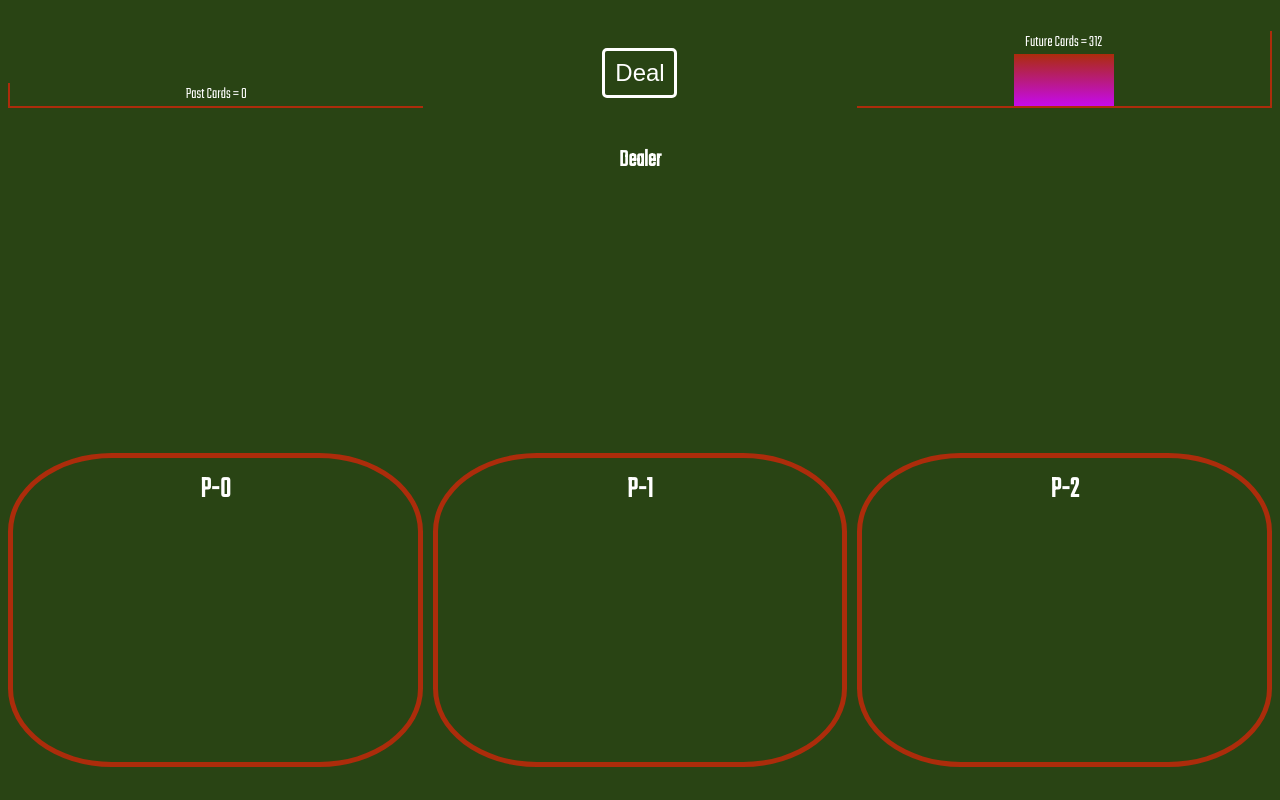
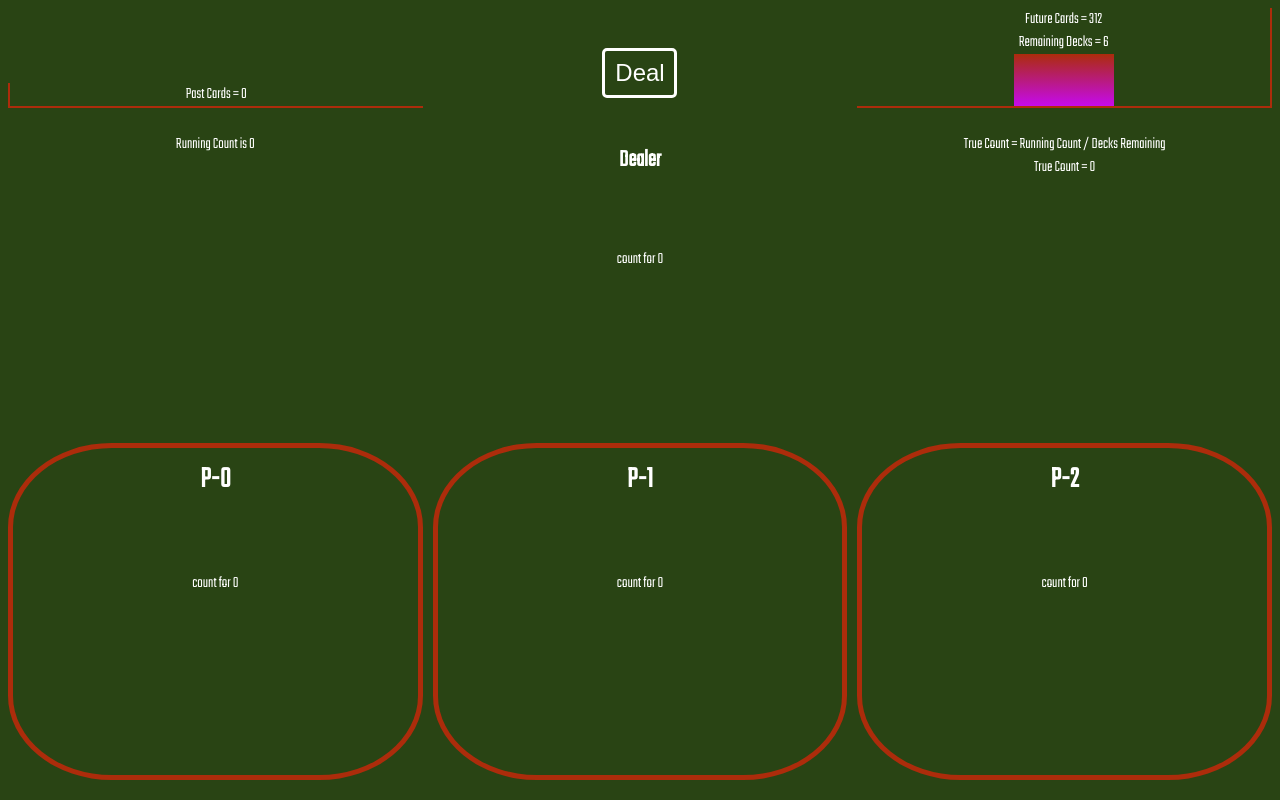
Before and after one commit to ElijahAdams/truecount21, an Angular app: page / in a window 1280 px wide. Built offline with nearby package versions, Linux system fonts and the light colour scheme.

Commit message:
adding count values for each hand, the running count and true count, adding for all dealer and player actions

```diff
--- a/src/app/app.component.html
+++ b/src/app/app.component.html
@@ -11,14 +11,22 @@
       <button *ngIf="!hasStarted" class="dealButton" (click)="startRound()">Deal</button>
     </div>
     <div class="futureShoot">
-      <span>Future Cards = {{sixDeckCardArray.length}}</span>
+      <p>Future Cards = {{sixDeckCardArray.length}}</p>
+      <p>Remaining Decks = {{decksRemaining}}</p>
       <p class="futureRectangle"></p>
     </div>
   </div>
 
   <div class="dealer">
-    <h2>Dealer</h2>
-    <app-playing-hand [player]="dealer" ></app-playing-hand>
+    <div>Running Count is {{runningCount}}</div>
+    <div>
+      <h2>Dealer</h2>
+      <app-playing-hand [player]="dealer" ></app-playing-hand>
+    </div>
+    <div>
+      <p>True Count = Running Count / Decks Remaining</p>
+      <p>True Count = {{trueCount}}</p>
+    </div>
   </div>
 
   <div class="players">
--- a/src/app/app.component.scss
+++ b/src/app/app.component.scss
@@ -35,8 +35,12 @@
   background-image: linear-gradient(#ac2c0b, #c50aed);
   margin: auto;
 }
-
-
+.dealer {
+  display: grid;
+  grid-template-columns: repeat(auto-fit, minmax(300px, 1fr));
+  grid-gap: 10px;
+  min-height: 100px;
+}
 
 .players {
   display: grid;
--- a/src/app/app.component.ts
+++ b/src/app/app.component.ts
@@ -8,27 +8,34 @@ import {DealingService} from './dealing.service';
   styleUrls: ['./app.component.scss']
 })
 export class AppComponent implements OnInit {
-
   /* Black jack dealing order
     1. deal 1 card to players first face up.
     2. deal 1 card to dealer face down
     3. deal 2nd card to players face up
     4. deal 2nd card to dealer face up
    */
-
+  /* Formula for Card counting.
+    (10 through A) = - 1, (2 through 6) = + 1
+    remaining Decks = Number of future cards / 52
+    Running Count/ Number of Decks Remaining = true count
+   */
+  // Display betting units.
   players = [
-    {num: 0, hand: [], isTurn: false, win: '', isDealer: false},
-    {num: 1, hand: [], isTurn: false, win: '', isDealer: false},
-    {num: 2, hand: [], isTurn: false, win: '', isDealer: false}
+    {num: 0, hand: [], isTurn: false, win: '', isDealer: false, count: 0},
+    {num: 1, hand: [], isTurn: false, win: '', isDealer: false, count: 0},
+    {num: 2, hand: [], isTurn: false, win: '', isDealer: false, count: 0}
     ];
-  dealer = {num: this.players.length, hand: [], isTurn: false, win: '', isDealer: true};
+  dealer = {num: this.players.length, hand: [], isTurn: false, win: '', isDealer: true, count: 0};
   dealerTotal;
   singleDeckCardArray = ['2', '3', '4', '5', '6', '7', '8', '9', '10', 'J', 'Q', 'K', 'A'];
   suites = ['spades', 'clubs', 'hearts', 'diamonds'];
   sixDeckCardArray = [];
   pastCardsLength = 0;
   hasStarted = false;
-  actionReady = false;
+  runningCount = 0;
+  trueCount = 0;
+  decksRemaining = 6;
+  cardsInDeck = 52;
   constructor(private dealingService: DealingService, private totalBody: ElementRef) {
   }
   ngOnInit() {
@@ -70,11 +77,11 @@ export class AppComponent implements OnInit {
   }
   tableReset() {
     this.players = [
-      {num: 0, hand: [], isTurn: false, win: '', isDealer: false},
-      {num: 1, hand: [], isTurn: false, win: '', isDealer: false},
-      {num: 2, hand: [], isTurn: false, win: '', isDealer: false}
+      {num: 0, hand: [], isTurn: false, win: '', isDealer: false, count: 0},
+      {num: 1, hand: [], isTurn: false, win: '', isDealer: false, count: 0},
+      {num: 2, hand: [], isTurn: false, win: '', isDealer: false, count: 0}
     ];
-    this.dealer = {num: this.players.length, hand: [], isTurn: false, win: '', isDealer: true};
+    this.dealer = {num: this.players.length, hand: [], isTurn: false, win: '', isDealer: true, count: 0};
     this.dealerTotal = '';
   }
 
@@ -93,7 +100,9 @@ export class AppComponent implements OnInit {
       await this.delayedCardDeal(player);
     }
     await this.delayedCardDeal(this.dealer);
-    // this.dealer.hand.push({ card: 'A', suite: 'spades', value: 11});
+    this.initialHandCount();
+    this.initialCount1Card(this.dealer, 1);
+    this.addRunningCountAfterInitialHandDeal();
     this.dealerTotal = this.dealer.hand.reduce(this.dealingService.addCards, {value: 0}).value;
     // if dealer has blackjack check pushes and go to next round;
     if (this.dealerTotal === 21 ) {
@@ -118,7 +127,9 @@ export class AppComponent implements OnInit {
   }
 
   hit(event) {
-    this.players[event].hand.push(this.deal());
+    const card = this.deal();
+    this.players[event].hand.push(card);
+    this.updateCardCount(this.players[event], card);
     const playerTotal = this.checkAndModifyAces(this.players[event]);
     if (playerTotal > 21) {
       this.nextPlayerTurn(event);
@@ -128,7 +139,9 @@ export class AppComponent implements OnInit {
     }
   }
   doubleDown(event) {
-    this.players[event].hand.push(this.deal());
+    const card = this.deal();
+    this.players[event].hand.push(card);
+    this.updateCardCount(this.players[event], card);
     this.checkAndModifyAces(this.players[event]);
     this.nextPlayerTurn(event);
   }
@@ -140,7 +153,8 @@ export class AppComponent implements OnInit {
       hand: [this.players[playerNum].hand[1]],
       isTurn: false,
       win: '',
-      isDealer: false
+      isDealer: false,
+      count: 0
     };
     this.players.splice(nextPlayerNum, 0, splitPlayer);
     this.players[playerNum].hand.pop();
@@ -148,8 +162,18 @@ export class AppComponent implements OnInit {
       this.players[i].num = this.players[i].num + 1;
     }
     this.dealer.num = this.players.length;
-    await this.delayedCardDeal(this.players[playerNum]);
-    await this.delayedCardDeal(this.players[nextPlayerNum]);
+    // this.delayedCardDeal(this.players[playerNum]);
+    this.initialCount1Card(this.players[playerNum], 0);
+    await this.delay();
+    const card1 = this.deal();
+    this.players[playerNum].hand.push(card1);
+    this.updateCardCount(this.players[playerNum], card1);
+    // await this.delayedCardDeal(this.players[nextPlayerNum]);
+    this.initialCount1Card(this.players[nextPlayerNum], 0);
+    await this.delay();
+    const card2 = this.deal();
+    this.players[nextPlayerNum].hand.push(card2);
+    this.updateCardCount(this.players[nextPlayerNum], card2);
     this.players[playerNum].isTurn = true;
     if (this.players[playerNum].hand.reduce(this.dealingService.addCards, {value: 0}).value === 21) {
       this.nextPlayerTurn(playerNum);
@@ -164,7 +188,43 @@ export class AppComponent implements OnInit {
     this.setShoots();
     return cardDelt;
   }
-
+  initialHandCount() {
+    for (const player of this.players) {
+      let count = 0;
+      player.hand.forEach(card => {
+        count = this.cardCountValue(card);
+        player.count += count;
+      });
+    }
+  }
+  initialCount1Card(player, cardNum) {
+    let count = this.cardCountValue(player.hand[cardNum]);
+    player.count = count;
+  }
+  addRunningCountAfterInitialHandDeal() {
+    let runningCount = this.dealer.count;
+    this.players.forEach(player => {
+      runningCount += player.count;
+    });
+    this.runningCount += runningCount;
+  }
+  updateCardCount(player, card) {
+    let count = this.cardCountValue(card);
+    this.runningCount += count;
+    player.count += count;
+  }
+  cardCountValue(card) {
+    let count = 0;
+    if ((/[a-zA-Z]/).test(card.card)) {
+      count = count - 1;
+    } else if (card.value === 10 ) {
+      count = count - 1;
+    }
+    if (card.value < 7) {
+      count = count  + 1;
+    }
+    return count;
+  }
   nextPlayerTurn(playerNum) {
     const nextPlayer =  playerNum + 1;
     if (playerNum > -1) {
@@ -213,11 +273,16 @@ export class AppComponent implements OnInit {
     if (this.dealer.isDealer) {
       await this.delay();
       this.dealer.isDealer = false;
+      this.updateCardCount(this.dealer, this.dealer.hand[0]);
     }
+
     if (this.allPlayersBust()) {
       this.determineWinners();
     } else if (this.dealerTotal < 17) {
-      await this.delayedCardDeal(this.dealer);
+      await this.delay();
+      const card = this.deal();
+      this.dealer.hand.push(card);
+      this.updateCardCount(this.dealer, card);
       this.dealerTotal = this.dealer.hand.reduce(this.dealingService.addCards, {value: 0}).value;
       this.dealerAction();
     } else if (this.dealerTotal === 17 && this.multipleAcesSoft(this.dealer)) {
@@ -263,8 +328,12 @@ export class AppComponent implements OnInit {
         }
       }
     }
+    this.decksRemaining = Math.round((this.sixDeckCardArray.length / this.cardsInDeck) * 10) / 10;
+    // if running count greater than 0 find out truecount otherwise true count is zero.
+    this.trueCount = this.runningCount > 0 ? this.runningCount / this.decksRemaining : 0;
     this.hasStarted = false;
   }
+
 
   hasAce(player) {
     const acePresent = player.hand.find( card => {
--- a/src/app/playing-hand/playing-hand.component.html
+++ b/src/app/playing-hand/playing-hand.component.html
@@ -7,6 +7,7 @@
     <span *ngIf="player.isDealer && player.hand.length > 1">showing {{player.hand[1].value}}</span>
   </div>
 </div>
+<span>count for {{player.count}}</span>
 <div class="cardContainer">
   <span *ngIf="!player.isDealer" >
     <img *ngFor="let card of player.hand" src="../../assets/cards/{{card.card}}{{card.suite}}.svg">
```
